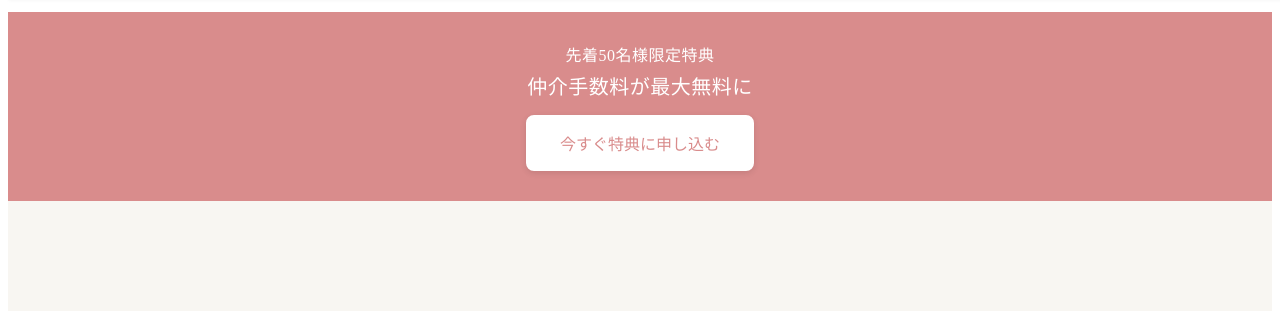
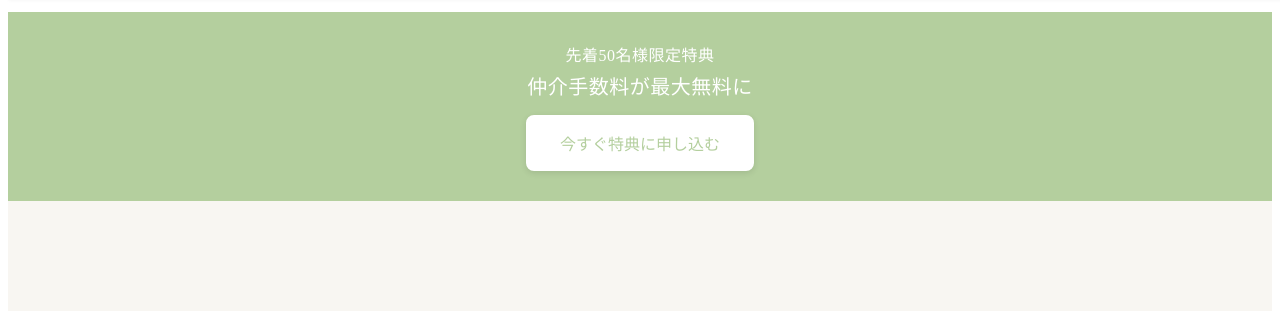
Before and after one commit to Iefimnee/ulala-pet-rent, a plain HTML site: page index.html in a window 1280 px wide. Shown: the part 68-379 px from the top of the page. Drawn offline with Linux system fonts and the light colour scheme.

Commit message:
Initial cleanup: removed unused property images and updated CSS

```diff
--- a/assets/css/header-footer.css
+++ b/assets/css/header-footer.css
@@ -9,7 +9,7 @@
 
 /* ----- 变量定义 ----- */
 :root {
-    --primary: #D98C8C;
+    --primary:  #b4cf9e;
     --primary-light: #F9E8E8;
     --primary-dark: #C77777;
     --dark: #333333;
--- a/assets/css/style.css
+++ b/assets/css/style.css
@@ -1,6 +1,6 @@
 /* 基础样式设置 */
 :root {
-    --primary: #D98C8C; /* 矢车菊蓝 */
+    --primary: #b4cf9e; /* 矢车菊蓝 */
     --primary-light: #E6F2FF; /* 浅蓝色背景 */
     --secondary: #FFA000; /* 暖橙色，用于强调 */
     --dark: #333;
```
Also changed, not shown: assets/images/01-1.jpg (deleted), assets/images/01-2.jpg (deleted), assets/images/01-3.jpg (deleted), assets/images/01-4.jpg (deleted), assets/images/01-5.jpg (deleted), assets/images/01-6.jpg (deleted), assets/images/01madori.jpg (deleted), 2 other files.
